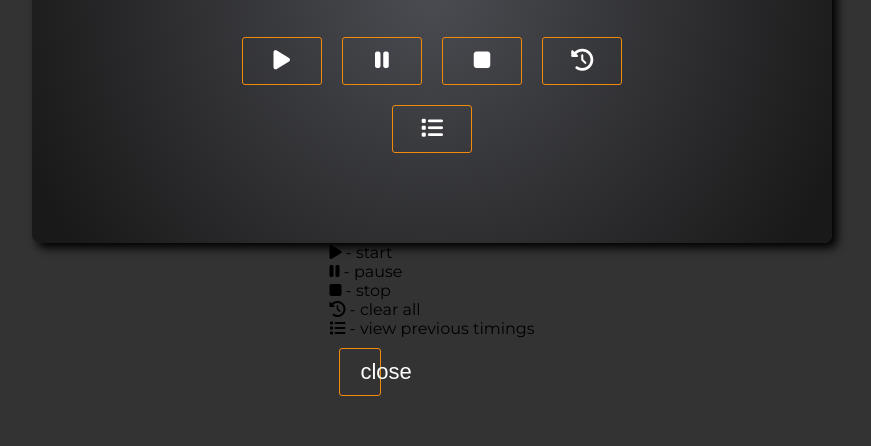
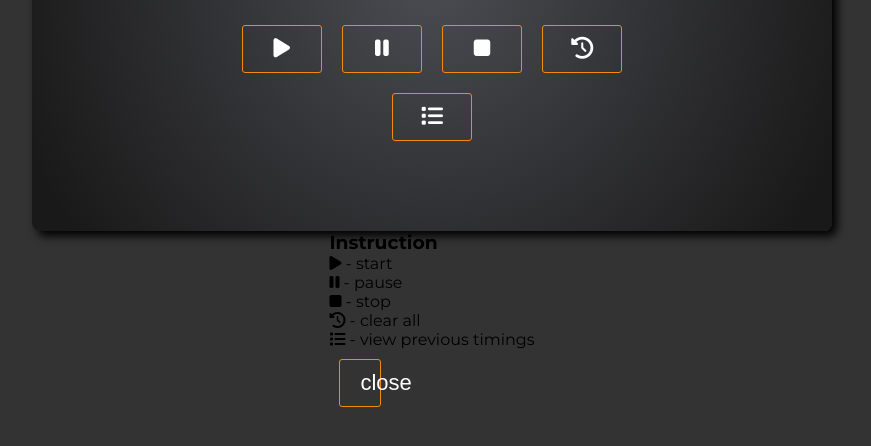
Before and after one commit to TarasYarovyi/Stopwatch, a plain HTML site: page index.html in a window 1280 px wide. Shown: the part 328-774 px from the top of the page, without its empty margins (208-1079 px from the left). Drawn offline with Linux system fonts and the light colour scheme.

Commit message:
modal added

```diff
--- a/index.html
+++ b/index.html
@@ -23,27 +23,28 @@
       <p class="stopwatch">0:00</p>
       <p class="time">0:00</p>
       <div class="buttons">
-        <button class="start"><i class="fa-solid fa-play"> </i></button>
+        <button class="start"><i class="fa-solid fa-play"></i></button>
         <button class="pause"><i class="fa-solid fa-pause"></i></button>
         <button class="stop"><i class="fa-solid fa-stop"></i></button>
         <button class="reset">
           <i class="fa-solid fa-clock-rotate-left"></i>
         </button>
-        <button class="history"><i class="fa-solid fa-list"></i></button>
+        <button class="archive"><i class="fa-solid fa-list"></i></button>
       </div>
       <ul class="time-list"></ul>
     </div>
     <div class="modal-shadow">
+      <div class="modal">
+        <h3>Instruction</h3>
         <p class="start"><i class="fa-solid fa-play"> </i> - start</p>
         <p class="pause"><i class="fa-solid fa-pause"></i> - pause</p>
         <p class="stop"><i class="fa-solid fa-stop"></i> - stop</p>
         <p class="reset">
           <i class="fa-solid fa-clock-rotate-left"> </i> - clear all
         </p>
-      <p class="history">
-        <i class="fa-solid fa-list"></i> - view previous timings
-      </p>
+        <p><i class="fa-solid fa-list"></i> - view previous timings</p>
         <button class="close">close</button>
+      </div>
     </div>
   </body>
 </html>
```
Lines whose indentation alone changed are shown as unchanged.
